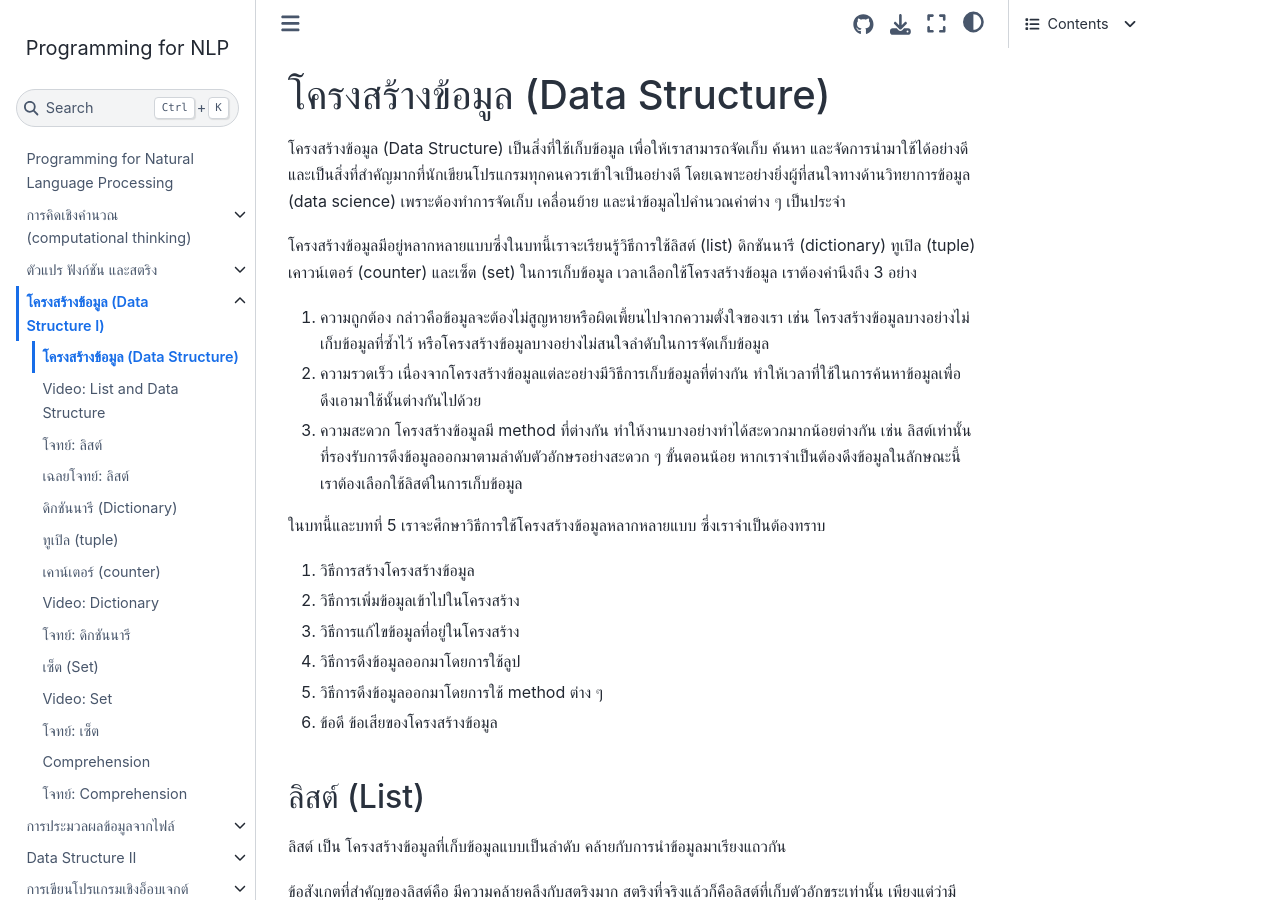
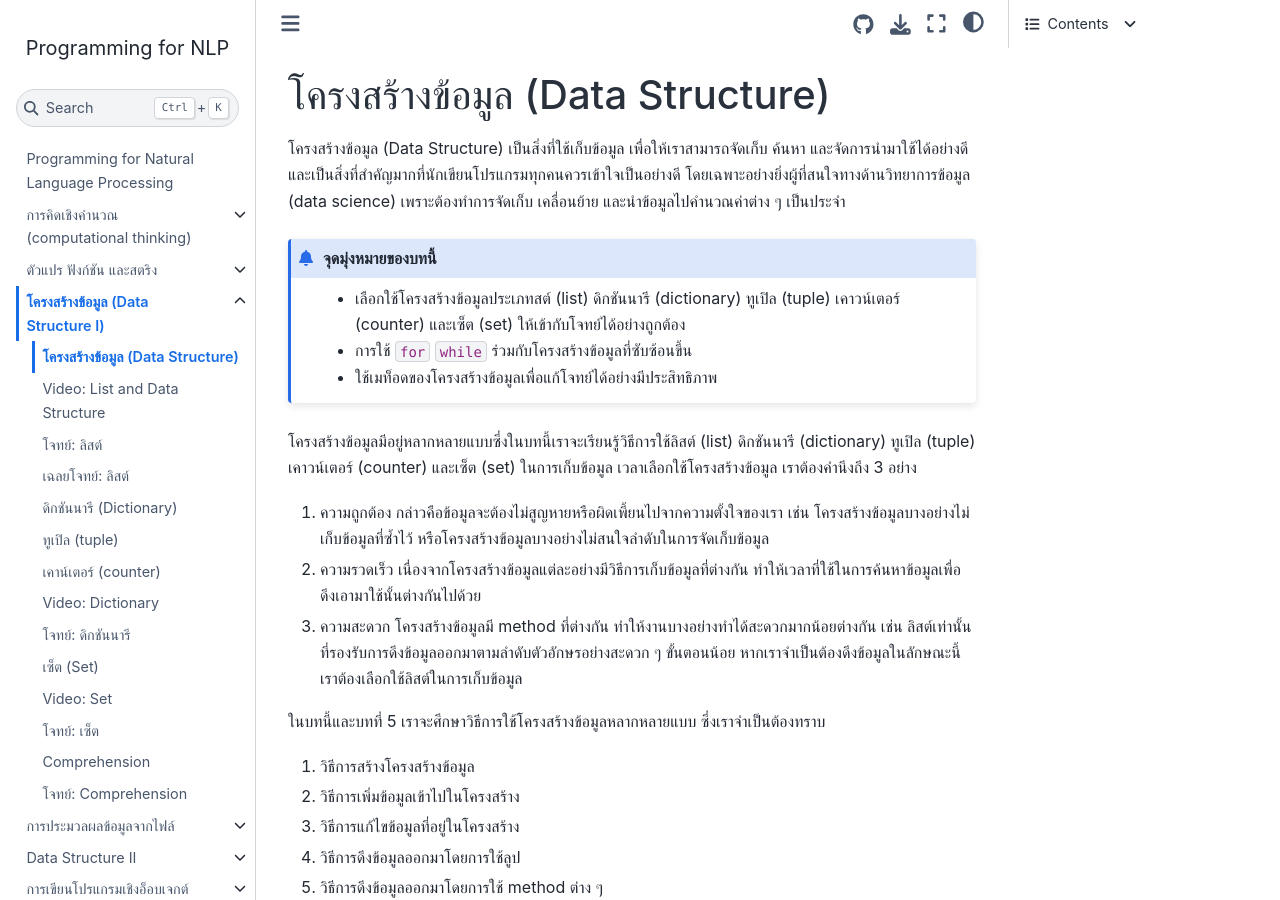
Before and after one commit to attapol/programming-nlp-book, a Jupyter Book: the page built from book/module3/01-list.md, in a window 1280 px wide and 900 px high. Built offline with Jupyter Book 1.0.4 settings and Sphinx 7.4.7 and the Sphinx Book theme 1.1.4, drawn with Linux system fonts in a browser that asks for light colours.

Commit message:
moved the intro. added objectives

````diff
--- a/book/module3/01-list.md
+++ b/book/module3/01-list.md
@@ -1,6 +1,13 @@
 # โครงสร้างข้อมูล (Data Structure)
 
 โครงสร้างข้อมูล (Data Structure) เป็นสิ่งที่ใช้เก็บข้อมูล เพื่อให้เราสามารถจัดเก็บ ค้นหา และจัดการนำมาใช้ได้อย่างดี และเป็นสิ่งที่สำคัญมากที่นักเขียนโปรแกรมทุกคนควรเข้าใจเป็นอย่างดี โดยเฉพาะอย่างยิ่งผู้ที่สนใจทางด้านวิทยาการข้อมูล (data science) เพราะต้องทำการจัดเก็บ เคลื่อนย้าย และนำข้อมูลไปคำนวณค่าต่าง ๆ เป็นประจำ
+
+
+```{admonition} จุดมุ่งหมายของบทนี้
+- เลือกใช้โครงสร้างข้อมูลประเภทสต์ (list) ดิกชันนารี (dictionary) ทูเปิล (tuple) เคาวน์เตอร์ (counter) และเซ็ต (set) ให้เข้ากับโจทย์ได้อย่างถูกต้อง
+- การใช้ `for` `while` ร่วมกับโครงสร้างข้อมูลที่ซับซ้อนขึ้น
+- ใช้เมท็อดของโครงสร้างข้อมูลเพื่อแก้โจทย์ได้อย่างมีประสิทธิภาพ
+```
 
  โครงสร้างข้อมูลมีอยู่หลากหลายแบบซึ่งในบทนี้เราจะเรียนรู้วิธีการใช้ลิสต์ (list) ดิกชันนารี (dictionary) ทูเปิล (tuple) เคาวน์เตอร์ (counter) และเซ็ต (set) ในการเก็บข้อมูล เวลาเลือกใช้โครงสร้างข้อมูล เราต้องคำนึงถึง 3 อย่าง
 
@@ -15,6 +22,7 @@
 4. วิธีการดึงข้อมูลออกมาโดยการใช้ลูป
 5. วิธีการดึงข้อมูลออกมาโดยการใช้ method ต่าง ๆ
 6. ข้อดี ข้อเสียของโครงสร้างข้อมูล
+
 
 
 ## ลิสต์ (List)
````
